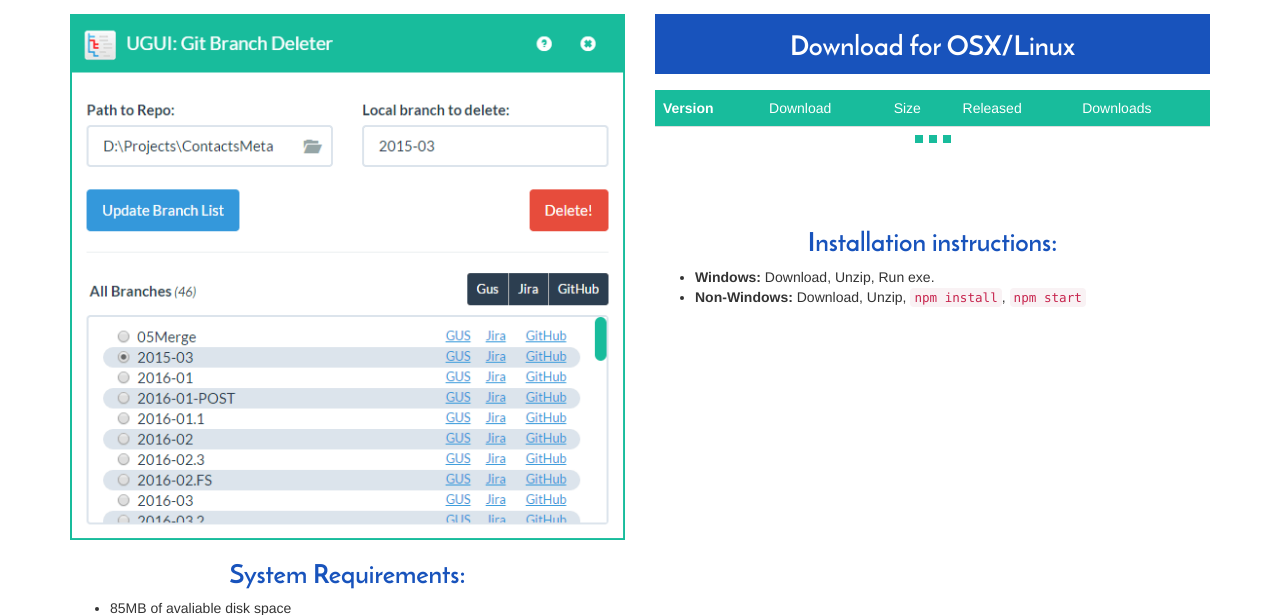
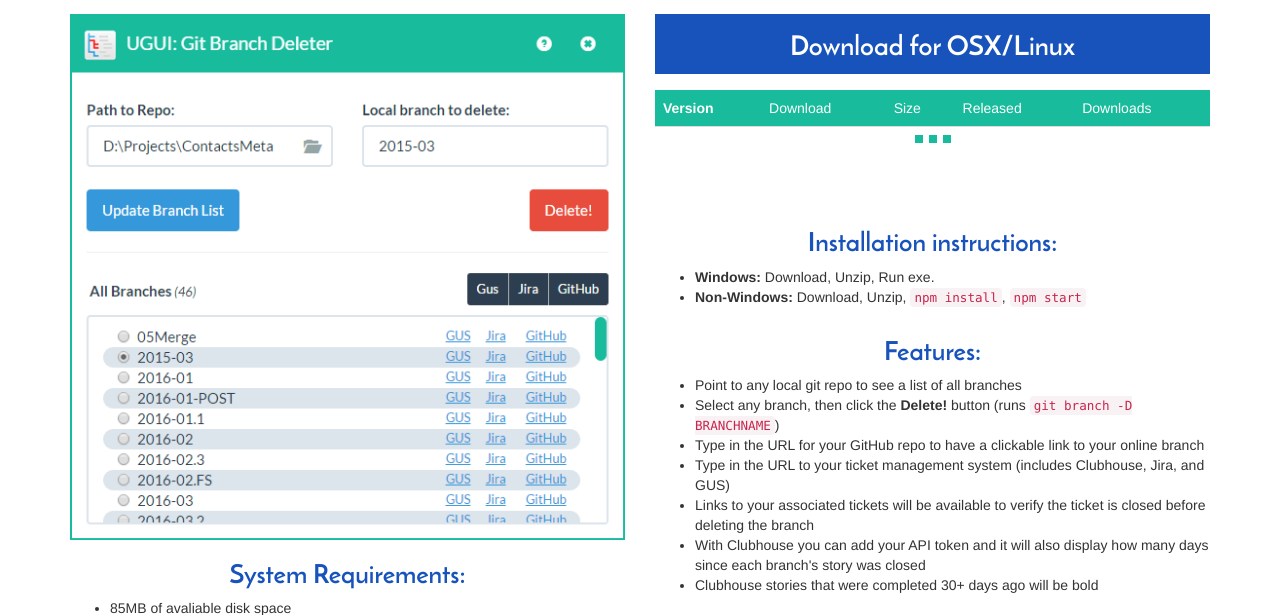
Before and after one commit to TheJaredWilcurt/UGUI-Git-Branch-Deleter, a plain HTML site: page index.dev.html in a window 1280 px wide. Shown: the part 178-793 px from the top of the page. Drawn offline with Linux system fonts and the light colour scheme; no server answers.

Commit message:
Update index.dev.html

```diff
--- a/index.dev.html
+++ b/index.dev.html
@@ -118,6 +118,19 @@
           </ul>
         </div>
 
+        <div class="col-xs-12 col-sm-12 col-md-12 col-lg-6 text-center">
+          <h3>Features:</h3>
+          <ul>
+            <li>Point to any local git repo to see a list of all branches</li>
+            <li>Select any branch, then click the <strong>Delete!</strong> button (runs <code>git branch -D BRANCHNAME</code>)</li>
+            <li>Type in the URL for your GitHub repo to have a clickable link to your online branch</li>
+            <li>Type in the URL to your ticket management system (includes Clubhouse, Jira, and GUS)</li>
+            <li>Links to your associated tickets will be available to verify the ticket is closed before deleting the branch</li>
+            <li>With Clubhouse you can add your API token and it will also display how many days since each branch's story was closed</li>
+            <li>Clubhouse stories that were completed 30+ days ago will be bold</li>
+          </ul>
+        </div>
+
       </div>
 
     </div>
```
